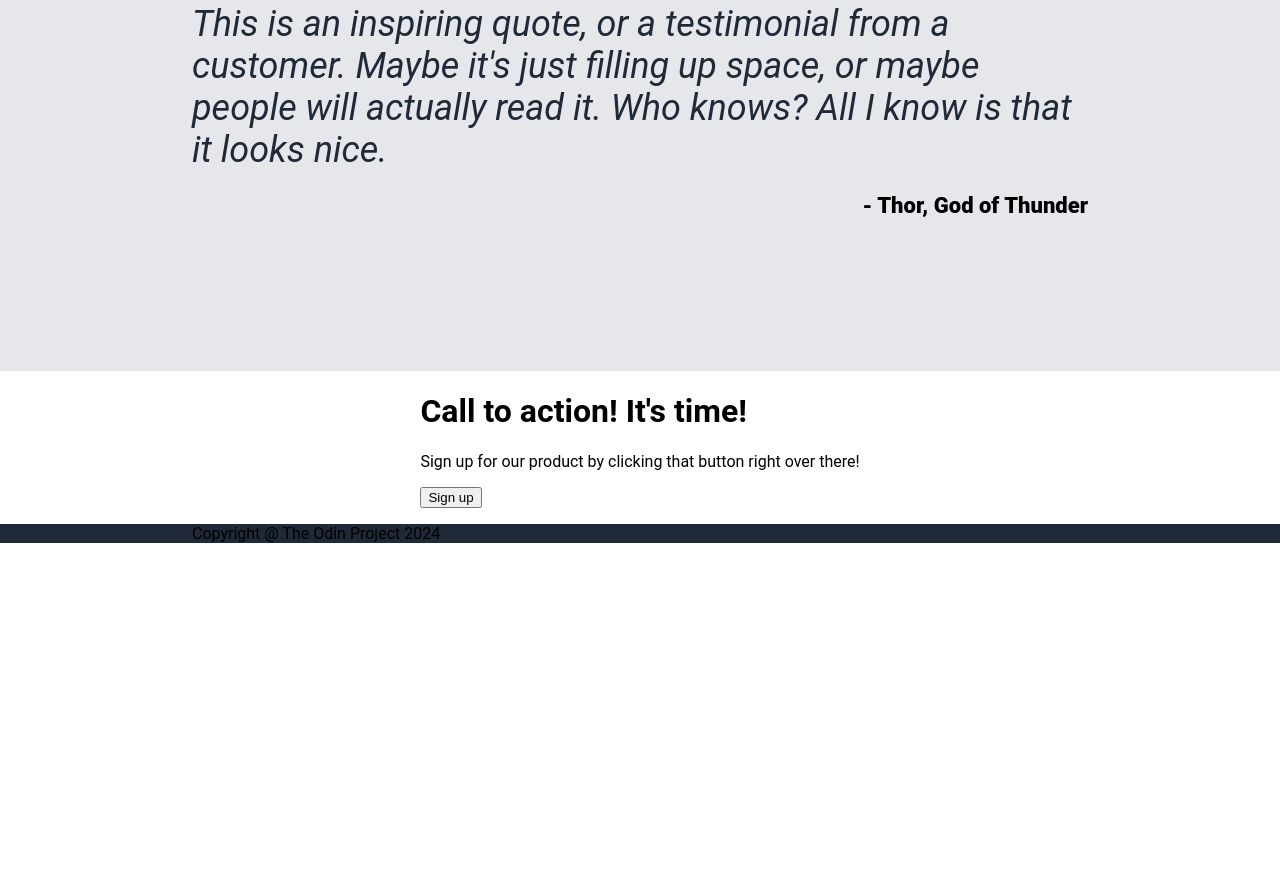
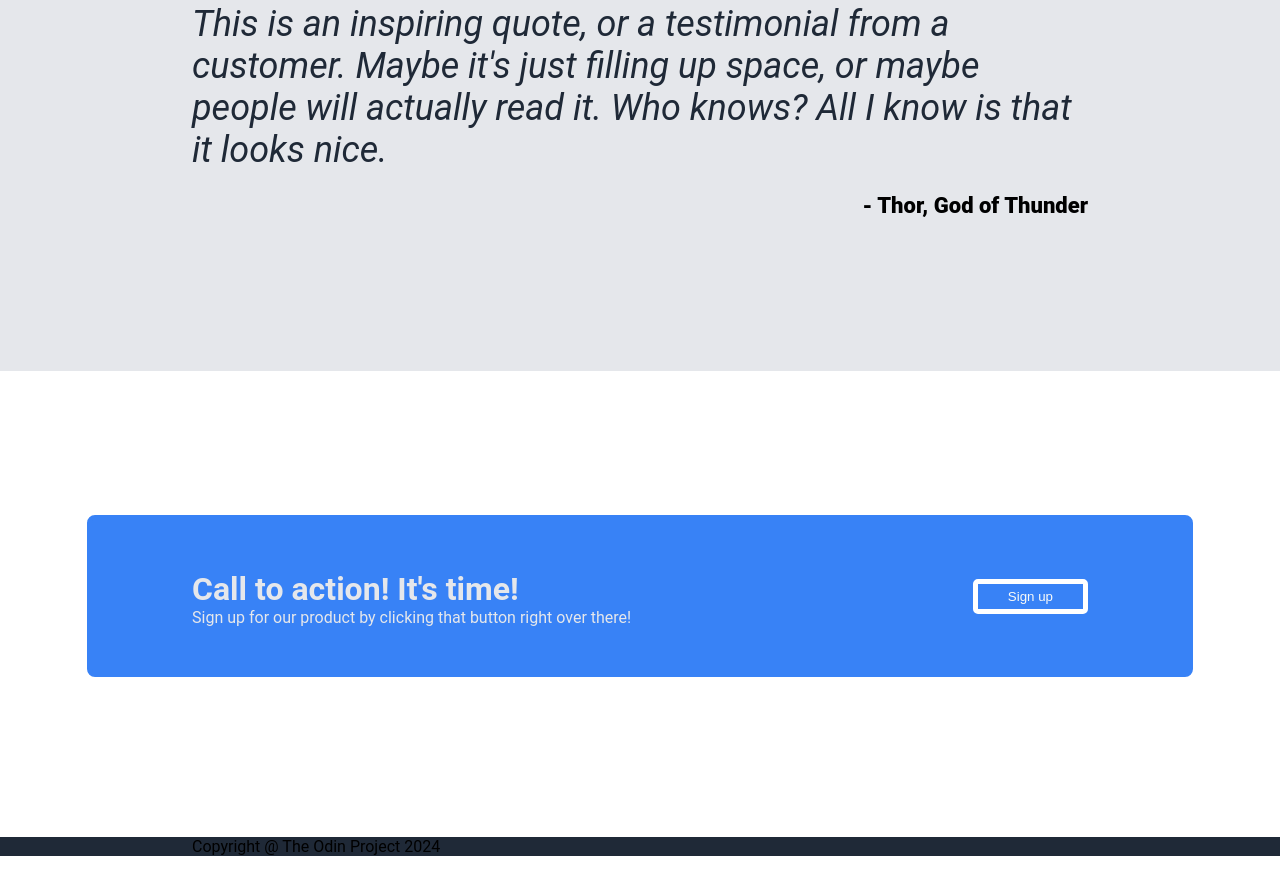
Before and after one commit to jharwick23/Flexbox_CSS_test, a plain HTML site: page index.html in a window 1280 px wide. Shown: the part 1329-2201 px from the top of the page. Before the commit the page ends 1888 px from the top, so only its background shows below. Drawn offline with Linux system fonts and the light colour scheme.

Commit message:
Styled sign up container

```diff
--- a/styles.css
+++ b/styles.css
@@ -132,11 +132,52 @@ body {
     justify-content: flex-end;
 }
 
+/*sign-up--style*/
 .sign_up-container {
     display: flex;
     flex-direction: column;
     padding: 0 15%;
     align-items: center;
+    justify-content: center;
+    height: 450px;
+}
+
+.second-sign-up {
+    display: flex;
+    width: 100%;
+    height: 25%;
+    margin: 10% 0;
+    flex-direction: row;
+    align-items: center;
+    background-color: #3882F6;
+    border: 5px solid #3882F6;
+    border-radius: 8px;
+    justify-content: space-between;
+    padding: 20px 100px
+}
+
+.text-for-sign-up {
+    display: flex;
+    color: #e5e7eb;
+    flex-direction: column;
+}
+
+.text-for-sign-up h1 {
+    margin-bottom: 0;
+}
+
+.text-for-sign-up p {
+    margin-top: 0;
+}
+
+.second-sign-up-button {
+    display: flex;
+    justify-content: flex-start;
+    background-color: #3882F6;
+    color: #F9FAF8;
+    padding: 5px 30px;
+    border-radius: 5px;
+    border: 5px solid white;
 }
 
 .footer-container {
```
